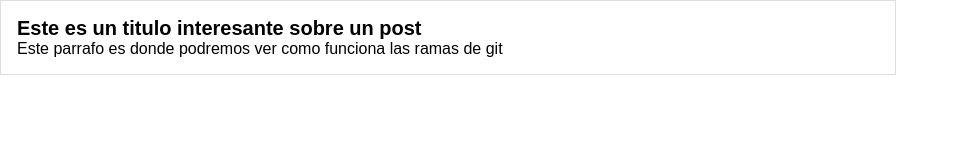
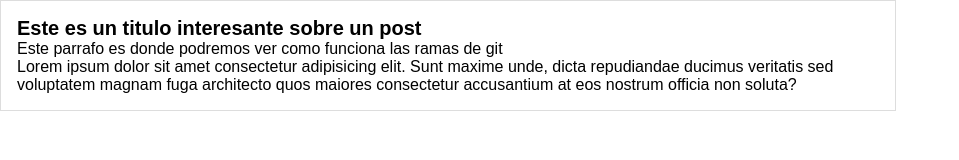
Before and after one commit to KamoSolarteB/Hype, a plain HTML site: page index.html in a window 1280 px wide. Shown: the whole page, without its empty margins (0-959 px from the left). Drawn offline with Linux system fonts and the light colour scheme.

Commit message:
Agregando algo en la rama main

```diff
--- a/index.html
+++ b/index.html
@@ -9,9 +9,11 @@
 </head>
 <body>
   <div id="container">
+    <div id="post">
       <h1>Este es un titulo interesante sobre un post</h1>
       <p>Este parrafo es donde podremos ver como funciona las ramas de git</p>
-    <div id="post"></div>
+      <p>Lorem ipsum dolor sit amet consectetur adipisicing elit. Sunt maxime unde, dicta repudiandae ducimus veritatis sed voluptatem magnam fuga architecto quos maiores consectetur accusantium at eos nostrum officia non soluta?</p>
+    </div>
   </div>
 </body>
 </html>
```
